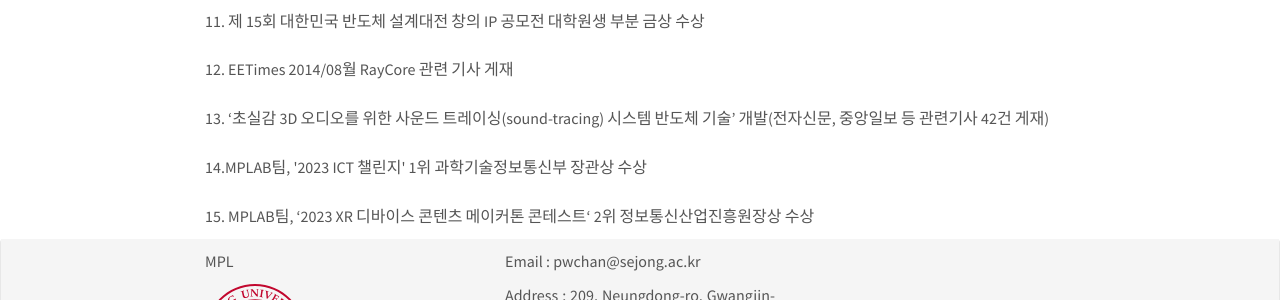
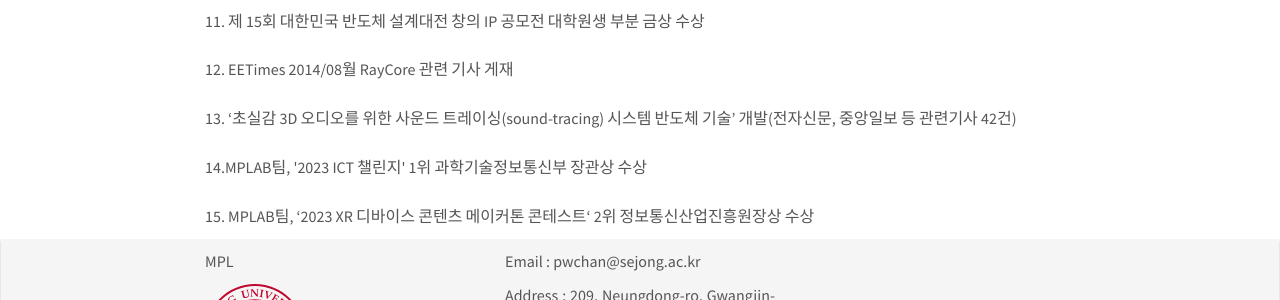
Before and after one commit to MPLRayman/webtest2, a Jekyll site: the page built from _pages/news.html, in a window 1280 px wide and 1091 px high. Shown: the part 638-938 px from the top of the window. Built offline with Jekyll 4.4.1, drawn with Linux system fonts in a browser that asks for light colours; nearby versions of some CDN libraries.

Commit message:
news change
test

```diff
--- a/_data/news.yml
+++ b/_data/news.yml
@@ -10,6 +10,6 @@
 - content: 10. 제 15회 대한민국 반도체 설계대전 자유주제 공모전 은상 수상
 - content: 11. 제 15회 대한민국 반도체 설계대전 창의 IP 공모전 대학원생 부분 금상 수상
 - content: 12. EETimes 2014/08월 RayCore 관련 기사 게재
-- content: 13. ‘초실감 3D 오디오를 위한 사운드 트레이싱(sound-tracing) 시스템 반도체 기술’ 개발(전자신문, 중앙일보 등 관련기사 42건 게재)
+- content: 13. ‘초실감 3D 오디오를 위한 사운드 트레이싱(sound-tracing) 시스템 반도체 기술’ 개발(전자신문, 중앙일보 등 관련기사 42건)
 - content: 14.MPLAB팀, '2023 ICT 챌린지' 1위 과학기술정보통신부 장관상 수상
 - content: 15. MPLAB팀, ‘2023 XR 디바이스 콘텐츠 메이커톤 콘테스트‘ 2위 정보통신산업진흥원장상 수상
```
